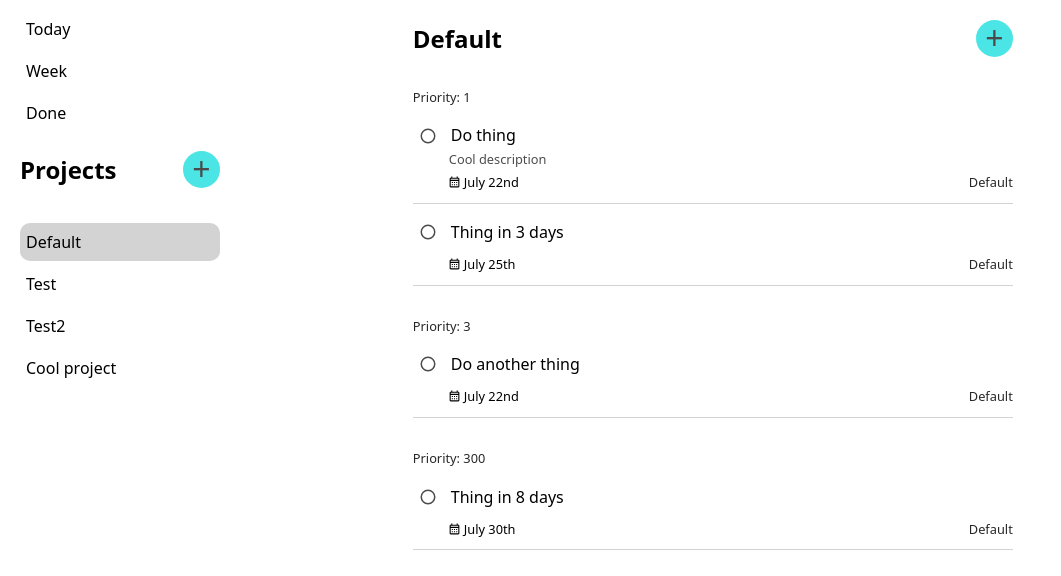
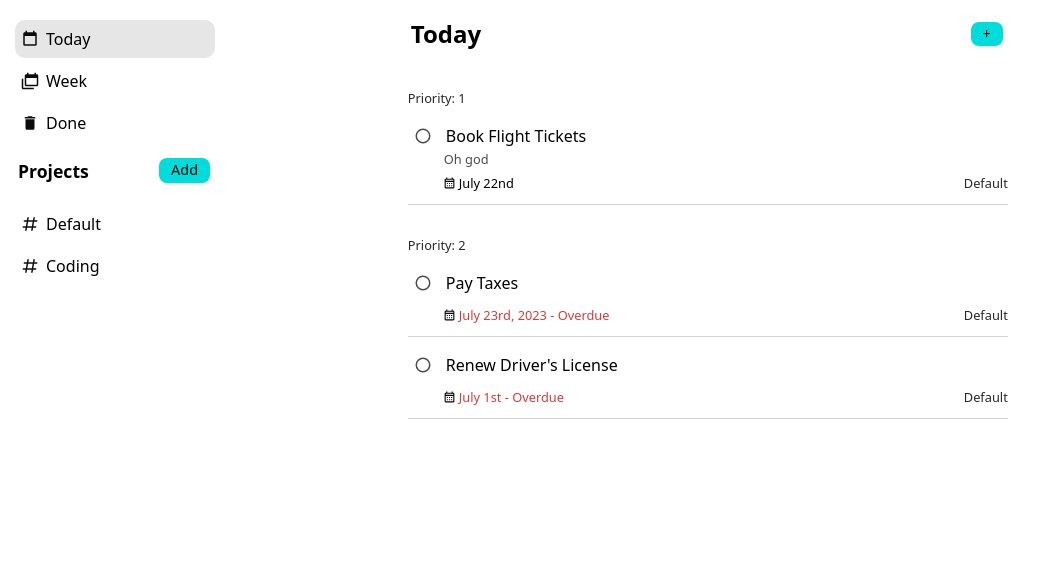
Before and after one commit to jake158/js-todo, a website built with webpack: page src/index.html in a window 1280 px wide. Shown: the whole page, without its empty margins (0-1061 px from the left). Built offline with nearby package versions, Linux system fonts and the light colour scheme.

Commit message:
Add more icons, improve css

```diff
--- a/src/index.html
+++ b/src/index.html
@@ -14,16 +14,16 @@
         <ol id="category-list"></ol>
         <div class="header">
             <h2>Projects</h2>
-            <button class="plus-btn" id="new-project-btn">+</button>
+            <button class="add-button" id="new-project-btn">Add</button>
         </div>
         <ol id="project-list"></ol>
     </div>
 
     <div class="todo-list-container">
         <div>
-            <div class="header">
-                <h2 id="selected-project-title"></h2>
-                <button class="plus-btn" id="new-todo-btn">+</button>
+            <div class="header todo-header">
+                <h2 id="selected-title"></h2>
+                <button class="add-button" id="new-todo-btn">+</button>
             </div>
             <ol id="todo-list"></ol>
         </div>
--- a/src/index.js
+++ b/src/index.js
@@ -1,12 +1,17 @@
 import 'modern-normalize'
 import './style.css'
-import { addDays, startOfDay, format } from 'date-fns';
+import { addDays, subDays, startOfDay, format } from 'date-fns';
 
 import { Todo, TodoManager } from './todo.js'
 import { editTodoPopup, newTodoPopup } from './popUpsTodo.js'
 import { newProjectPopup, confirmPopup, errorPopup } from './popUpsOther.js';
 
-import deleteIcon from './img/delete.svg';
+import todayIcon from './img/calendar-blank.svg';
+import weekIcon from './img/calendar-blank-multiple.svg';
+import doneIcon from './img/trash-can.svg';
+import projectIcon from './img/project.svg';
+import projectDeleteIcon from './img/delete.svg';
+
 import incompleteIcon from './img/incomplete.svg';
 import completeIcon from './img/complete.svg';
 import calendarIcon from './img/calendar.svg'
@@ -20,7 +25,7 @@
         this.catgOl = document.getElementById('category-list');
         this.projOl = document.getElementById('project-list');
         this.todoOl = document.getElementById('todo-list');
-        this.selectedProjHeader = document.getElementById('selected-project-title');
+        this.selectedHeader = document.getElementById('selected-title');
 
         const popUpDiv = document.getElementById('backdrop');
         const newProjectBtn = document.getElementById('new-project-btn');
@@ -28,20 +33,22 @@
 
         this.todo = new TodoManager();
 
-        // Debug
-        this.todo.addTodo(new Todo('Do thing', 'Cool description', new Date()), 'Default');
-        this.todo.addTodo(new Todo('Do another thing', '', new Date(), 3), 'Default');
-        this.todo.addTodo(new Todo('Thing in 3 days', '', addDays(new Date(), 3)), 'Default');
-        this.todo.addTodo(new Todo('Thing in 8 days', '', addDays(new Date(), 8), 300), 'Default');
+        // Showcase
+        this.todo.addTodo(new Todo('Pay Taxes', '', subDays(new Date(), 365), 2), 'Default');
+        this.todo.addTodo(new Todo('Renew Driver\'s License', '', subDays(new Date(), 21), 2), 'Default');
+        this.todo.addTodo(new Todo('Book Flight Tickets', 'Oh god', new Date()), 'Default');
 
-        this.todo.addProject('Test');
-        this.todo.addProject('Test2');
-        this.todo.addProject('Cool project');
+        this.todo.addProject('Coding');
+
+        this.todo.addTodo(new Todo('Finish The Odin Project - JavaScript', '', addDays(new Date(), 7), 1), 'Coding');
+        this.todo.addTodo(new Todo('Finish The Odin Project', '', addDays(new Date(), 90), 1), 'Coding');
+        this.todo.addTodo(new Todo('Learn C#', '', addDays(new Date(), 180), 2), 'Coding');
+        this.todo.addTodo(new Todo('Get a job', '', addDays(new Date(), 240), 2), 'Coding');
         //
 
         this.populateCategories();
         this.populateProjects();
-        this.selectProject(this.todo.listProjects()[0]);
+        this.selectCategory('Today');
 
         this.editTodoPopup = new editTodoPopup(popUpDiv);
         this.confirmPopup = new confirmPopup(popUpDiv);
@@ -54,7 +61,7 @@
         newTodoBtn.addEventListener('click', () => this.newTodoPopup.show(this.todo.listProjects(), this.selectedProject, (data) => this.#createTodo(data)));
     }
 
-    #constructEntry(todo, currentDate, renderOverdue = true) {
+    #constructEntry(todo, currentDate, renderOverdue = true, renderProject = true) {
         const renderYear = todo.dueDate.getFullYear() !== currentDate.getFullYear();
         const overdue = startOfDay(currentDate) > startOfDay(todo.dueDate);
 
@@ -79,7 +86,7 @@
                     <img class="calendar-icon" src=${calendarIcon}>
                     <p class="todo-due-date${overdue && renderOverdue ? ' overdue' : ''}">${getDueString(todo.dueDate)}</p>
                 </div>
-                <p class="todo-project">${todo.project}</p>
+                <p class="todo-project">${renderProject ? todo.project : ''}</p>
             </div>
             `;
 
@@ -99,18 +106,27 @@
     populateCategories() {
         this.catgOl.innerHTML = `
             <li class="sidebar-item" data-name="Today">
-                <button class="select-button">Today</button>
+                <button class="select-button" data-target="Today">
+                    <img class="icon" src="${todayIcon}" />
+                    <p>Today</p>
+                </button>
             </li>
             <li class="sidebar-item" data-name="Week">
-                <button class="select-button">Week</button>
+                <button class="select-button" data-target="Week">
+                    <img class="icon" src="${weekIcon}" />
+                    <p>Week</p>
+                </button>
             </li>
             <li class="sidebar-item" data-name="Done">
-                <button class="select-button">Done</button>
+                <button class="select-button" data-target="Done">
+                    <img class="icon" src="${doneIcon}" />
+                    <p>Done</p>
+                </button>
             </li>
         `;
 
         this.catgOl.querySelectorAll('.select-button').forEach(button => {
-            button.addEventListener('click', (event) => this.selectCategory(event.target.textContent));
+            button.addEventListener('click', () => this.selectCategory(button.dataset.target));
         });
     }
 
@@ -124,7 +140,7 @@
 
         this.selectedProject = null;
         this.selectedCategory = title;
-        this.selectedProjHeader.textContent = title;
+        this.selectedHeader.textContent = title;
 
         this.#populateCategory(title);
     }
@@ -150,20 +166,23 @@
         for (const title of this.todo.listProjects()) {
             this.projOl.innerHTML += `
             <li class="sidebar-item" data-name="${title}">
-                <button class="select-button">${title}</button>
+                <button class="select-button" data-target="${title}">
+                    <img class="icon" src="${projectIcon}" />
+                    <p>${title}</p>
+                </button>
                 <button class="delete-button">
-                    <img class="delete-icon" src="${deleteIcon}" />
+                    <img class="icon delete-icon" src="${projectDeleteIcon}" />
                 </button>
             </li>
         `;
         }
 
         this.projOl.querySelectorAll('.select-button').forEach(button => {
-            button.addEventListener('click', (event) => this.selectProject(event.target.textContent));
+            button.addEventListener('click', () => this.selectProject(button.dataset.target));
         });
 
         this.projOl.querySelectorAll('.delete-button').forEach(button => {
-            button.addEventListener('click', (event) => this.deleteProject(button.closest('li').dataset.name));
+            button.addEventListener('click', () => this.deleteProject(button.closest('li').dataset.name));
         });
     }
 
@@ -177,13 +196,13 @@
 
         this.selectedCategory = null;
         this.selectedProject = title;
-        this.selectedProjHeader.textContent = title;
+        this.selectedHeader.textContent = title;
 
         this.#populateProject(title);
     }
 
     #populateProject(title) {
-        this.#populateTodos(this.todo.listProjectTodos(title).filter(todo => !todo.complete));
+        this.#populateTodos(this.todo.listProjectTodos(title).filter(todo => !todo.complete), true, true, false);
     }
 
     refreshTodos() {
@@ -203,7 +222,9 @@
         try {
             this.todo.addProject(title);
             this.populateProjects();
-            this.selectProject(this.selectedProject);
+            if (this.selectedProject) {
+                this.selectProject(this.selectedProject);
+            }
         }
         catch (error) {
             this.errorPopup.show(error.message);
@@ -230,7 +251,7 @@
         );
     }
 
-    #populateTodos(todoArray, renderPriority = true, renderOverdue = true) {
+    #populateTodos(todoArray, renderPriority = true, renderOverdue = true, renderProject = true) {
         const constructPriorityLi = (priority) => {
             const li = document.createElement('li');
             li.textContent = `Priority: ${priority}`;
@@ -248,7 +269,7 @@
                 this.todoOl.appendChild(constructPriorityLi(todo.priority));
             }
             const li = document.createElement('li');
-            li.appendChild(this.#constructEntry(todo, currentDate, renderOverdue));
+            li.appendChild(this.#constructEntry(todo, currentDate, renderOverdue, renderProject));
             this.todoOl.appendChild(li);
         }
     }
--- a/src/style.css
+++ b/src/style.css
@@ -12,30 +12,42 @@
     border: none;
     cursor: pointer;
     background: none;
+    outline: none;
 }
 
 .header {
     display: flex;
+    align-items: center;
     justify-content: space-between;
-    align-items: center;
-    margin-bottom: 20px;
+    margin-bottom: 10px;
+    padding-left: 3px;
+    padding-right: 5px;
 }
 
-.plus-btn {
-    cursor: pointer;
-    padding: 0;
-    border: 0;
-    font-size: 2rem;
-    font-weight: 200;
-    background-color: var(--accent);
-    width: 37px;
-    border-radius: 50%;
-    opacity: 0.7;
+.header h2 {
+    font-size: 1.1rem;
 }
 
-.plus-btn:hover {
+.todo-header {
+    margin-bottom: 30px;
+}
+
+
+.add-button {
+    background-color: var(--accent);
+    border-radius: 8px;
+    padding: 4px 12px;
+    text-wrap: nowrap;
+    font-size: 0.9rem;
+}
+
+.add-button:hover {
     background-color: var(--accent-hover);
-    transition: 0.1s linear;
+    transition: 0.05s linear;
+}
+
+.add-button:active {
+    background-color: var(--accent);
 }
 
 
@@ -50,14 +62,14 @@
 
 
 .sidebar {
-    margin-top: 10px;
-    margin-left: 20px;
-    height: 100vh;
+    margin-top: 20px;
+    margin-left: 15px;
     width: 200px;
 }
 
 .sidebar-item {
     border-radius: 10px;
+    height: 25px;
     flex: 1;
     flex-basis: 38px;
     display: flex;
@@ -66,28 +78,43 @@
 }
 
 .sidebar-item.selected {
-    background-color: lightgray;
+    background-color: rgb(230, 230, 230);
 }
 
 .sidebar-item.selected:hover {
     background-color: rgb(219, 219, 219);
 }
 
+.sidebar-item.selected:active {
+    background-color: rgb(230, 230, 230);
+}
+
 .sidebar-item:hover {
     background-color: rgb(240, 240, 240);
+}
+
+.sidebar-item:active {
+    background-color: rgb(230, 230, 230);
 }
 
 .select-button {
     flex: 1;
     display: flex;
     align-items: center;
+    gap: 7px;
     text-overflow: ellipsis;
     overflow: hidden;
     white-space: nowrap;
 }
 
+.icon {
+    width: 18px;
+    height: auto;
+    opacity: 0.95;
+}
+
 .delete-button {
-    width: 32px;
+    width: 29px;
     height: auto;
     display: flex;
     justify-content: center;
@@ -95,6 +122,7 @@
 }
 
 .delete-icon {
+    flex: 1;
     opacity: 0;
 }
 
@@ -118,7 +146,8 @@
     width: 600px;
 }
 
-#selected-project-title {
+#selected-title {
+    font-size: 1.5rem;
     margin: 0;
 }
 
@@ -253,7 +282,7 @@
     top: 40%;
     left: 50%;
     transform: translate(-50%, -50%);
-    width: 400px;
+    width: 350px;
     padding-top: 2px;
     background-color: white;
     border: 1px solid lightgray;
@@ -443,9 +472,19 @@
     width: 80px;
     height: 35px;
     border-radius: 16px;
-    background-color: rgb(189, 189, 189);
+    background-color: rgb(201, 201, 201);
+    transition: 0.05s linear;
 }
 
+#confirm-button:hover,
+#reject-button:hover {
+    background-color: rgb(221, 221, 221);
+}
+
+#confirm-button:active,
+#reject-button:active {
+    background-color: rgb(201, 201, 201);
+}
 
 .error-msg {
     font-size: 1.05rem;
```
Also changed, not shown: src/img/calendar-blank-multiple.svg (added), src/img/calendar-blank.svg (added), src/img/project.svg (added), src/img/trash-can.svg (added).
